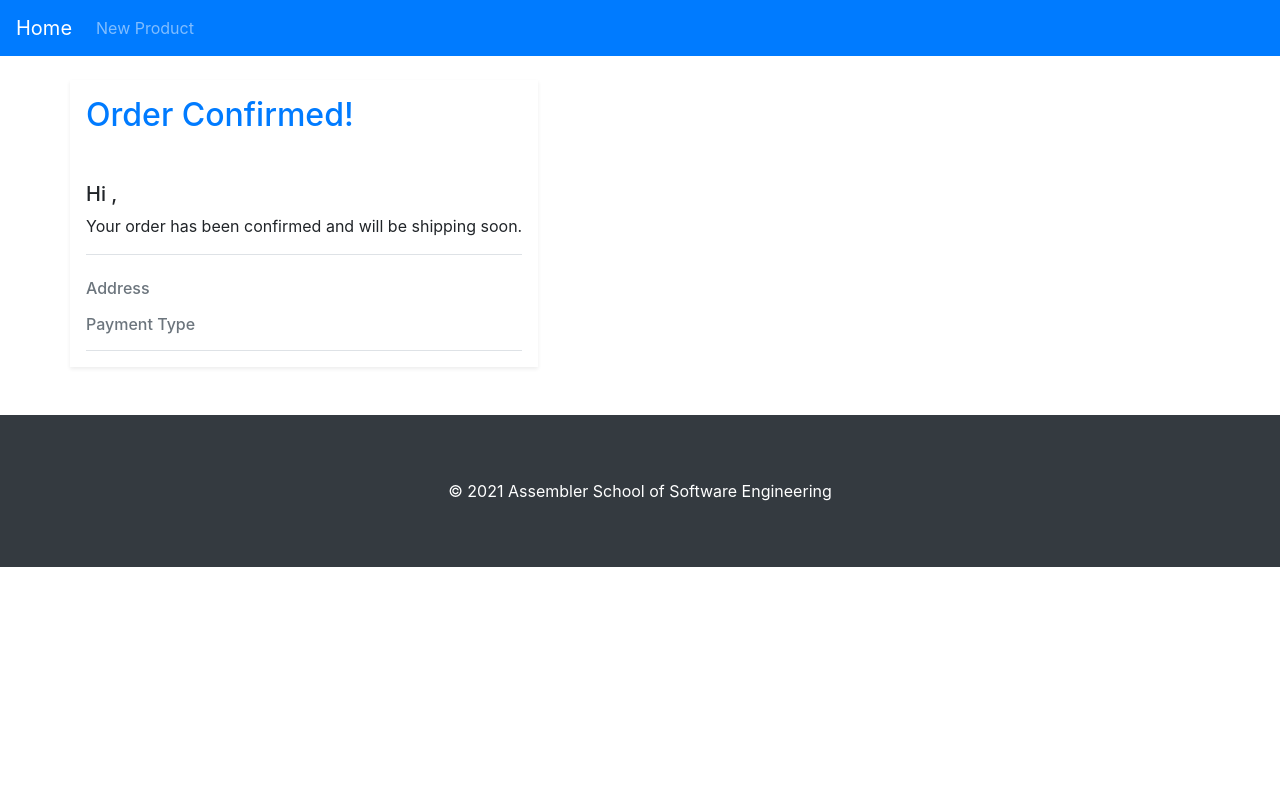
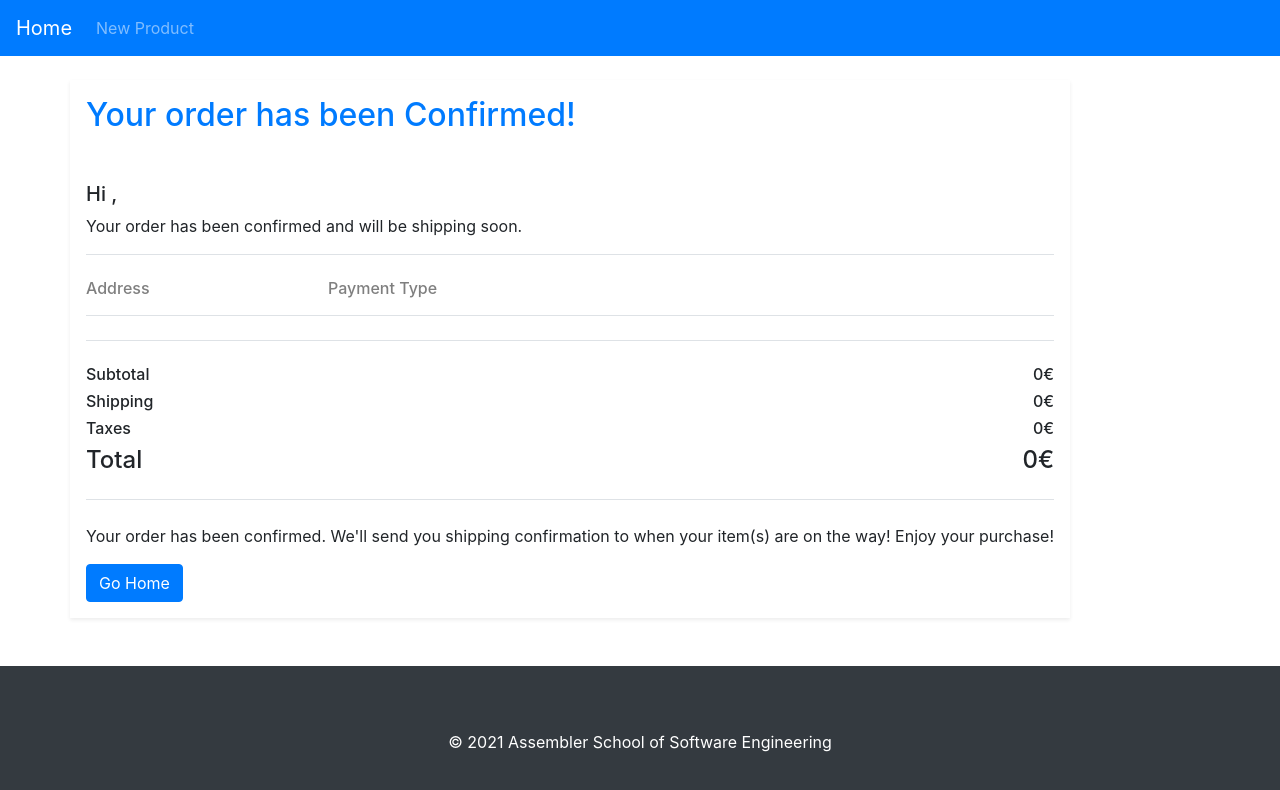
Before and after one commit to assembler-institute/react-shopping-cart-context, a React (Create React App) app: page /checkout/order-summary in a window 1280 px wide. Shown: the top 790 px of the page. Built offline with nearby package versions, Linux system fonts and the light colour scheme.

Commit message:
styles updated

```diff
--- a/src/components/Summary/Summary.js
+++ b/src/components/Summary/Summary.js
@@ -2,6 +2,12 @@ import React, { useContext } from "react";
 import { StateContext } from "../../context/state-context";
 import SummaryItem from "../SummaryItem";
 // import { ACTIONS } from "../../../context/state-reducer";
+
+function getCartTotal(cart) {
+  return cart.reduce((accum, item) => {
+    return accum + item.price * item.quantity;
+  }, 0);
+}
 
 function Summary() {
   const value = useContext(StateContext);
@@ -9,27 +15,30 @@ function Summary() {
   return (
     <div className="p-3 shadow-sm">
       <div className="border-bottom mb-4">
-        <h2 className="text-primary mb-5">Order Confirmed!</h2>
+        <h2 className="text-primary mb-5">Your order has been Confirmed!</h2>
         <h5>{`Hi ${account.userName},`}</h5>
         <p>Your order has been confirmed and will be shipping soon.</p>
       </div>
-      <div className="border-bottom">
-        <h6 className="text-muted">Address</h6>
-        <p>{billing.address}</p>
-        <p>{billing.postCode}</p>
-        <p>{billing.city}</p>
-        <p>{billing.country}</p>
-        <h6 className="text-muted">Payment Type</h6>
-        <p>{payment.paymentType}</p>
-        <p>{payment.cardholderName}</p>
-        <p>{payment.cardNumber}</p>
-        <p>{payment.cardExpiryDate}</p>
+      <div className="d-flex border-bottom mb-4">
+        <div className="w-25">
+          <h6 className="text-black-50">Address</h6>
+          <p className="m-0">{billing.address}</p>
+          <p className="m-0">{billing.postCode}</p>
+          <p className="m-0">{billing.city}</p>
+          <p className="mb-3">{billing.country}</p>
+        </div>
+        <div className="w-25">
+          <h6 className="text-black-50">Payment Type</h6>
+          <p className="m-0">{payment.paymentType}</p>
+          <p className="m-0">{payment.cardholderName}</p>
+          <p className="m-0">{payment.cardNumber}</p>
+          <p className="mb-3">{payment.cardExpiryDate}</p>
+        </div>
       </div>
-      <div className="row">
+      <div className="d-flex flex-column border-bottom mb-4">
         {cartItems.length > 0 &&
           cartItems.map((item) => (
             <SummaryItem
-              className="col col-3"
               key={item.id}
               title={item.title}
               price={item.price}
@@ -38,6 +47,30 @@ function Summary() {
             />
           ))}
       </div>
+      <div className="d-flex flex-column justify-content-between border-bottom mb-4 pb-3">
+        <div className="d-flex justify-content-between">
+          <h6>Subtotal</h6>
+          <h6>{getCartTotal(cartItems)}€</h6>
+        </div>
+        <div className="d-flex justify-content-between">
+          <h6>Shipping</h6>
+          <h6>0€</h6>
+        </div>
+        <div className="d-flex justify-content-between">
+          <h6>Taxes</h6>
+          <h6>0€</h6>
+        </div>
+        <div className="d-flex justify-content-between">
+          <h4>Total</h4>
+          <h4>{getCartTotal(cartItems)}€</h4>
+        </div>
+      </div>
+      <div className="d-flex justify-content-between pb-3">
+        {`Your order has been confirmed. We'll send you shipping confirmation to ${account.emailAdress} when your item(s) are on the way! Enjoy your purchase!`}
+      </div>
+      <button type="button" className="btn btn-primary">
+        Go Home
+      </button>
     </div>
   );
 }
--- a/src/components/SummaryItem/SummaryItem.js
+++ b/src/components/SummaryItem/SummaryItem.js
@@ -7,10 +7,10 @@ function SummaryItem({ img, title, price, quantity }) {
   const value = useContext(StateContext);
   const { currentStep } = value;
   return (
-    <div className={currentStep === 4 ? "col col-4" : "col"}>
+    <div className={currentStep === 4 ? "col col-5 pl-0 mb-3" : "col"}>
       <div className="row flex-column">
-        <div className="col">
-          <div className="row">
+        <div className={currentStep === 4 ? "col p-0" : "col"}>
+          <div className={currentStep === 4 ? "d-flex" : "row"}>
             <div className="col-12 col-xl-4 mb-3 mb-xl-0">
               <img className="ShoppingCartItem__img" src={img} alt="" />
             </div>
@@ -26,17 +26,19 @@ function SummaryItem({ img, title, price, quantity }) {
                     <strong>{price}€</strong>
                   </p>
                 </div>
-                <div className="col d-flex flex-row justify-content-between bg-light m-auto">
-                  <div>quantity:</div>
+                <div className="col d-flex flex-row m-auto">
+                  <div className="mr-3">quantity:</div>
                   <div className="">{quantity}</div>
                 </div>
               </div>
             </div>
           </div>
         </div>
-        <div className="col">
-          <hr />
-        </div>
+        {currentStep < 4 && (
+          <div className="col">
+            <hr />
+          </div>
+        )}
       </div>
     </div>
   );
```
